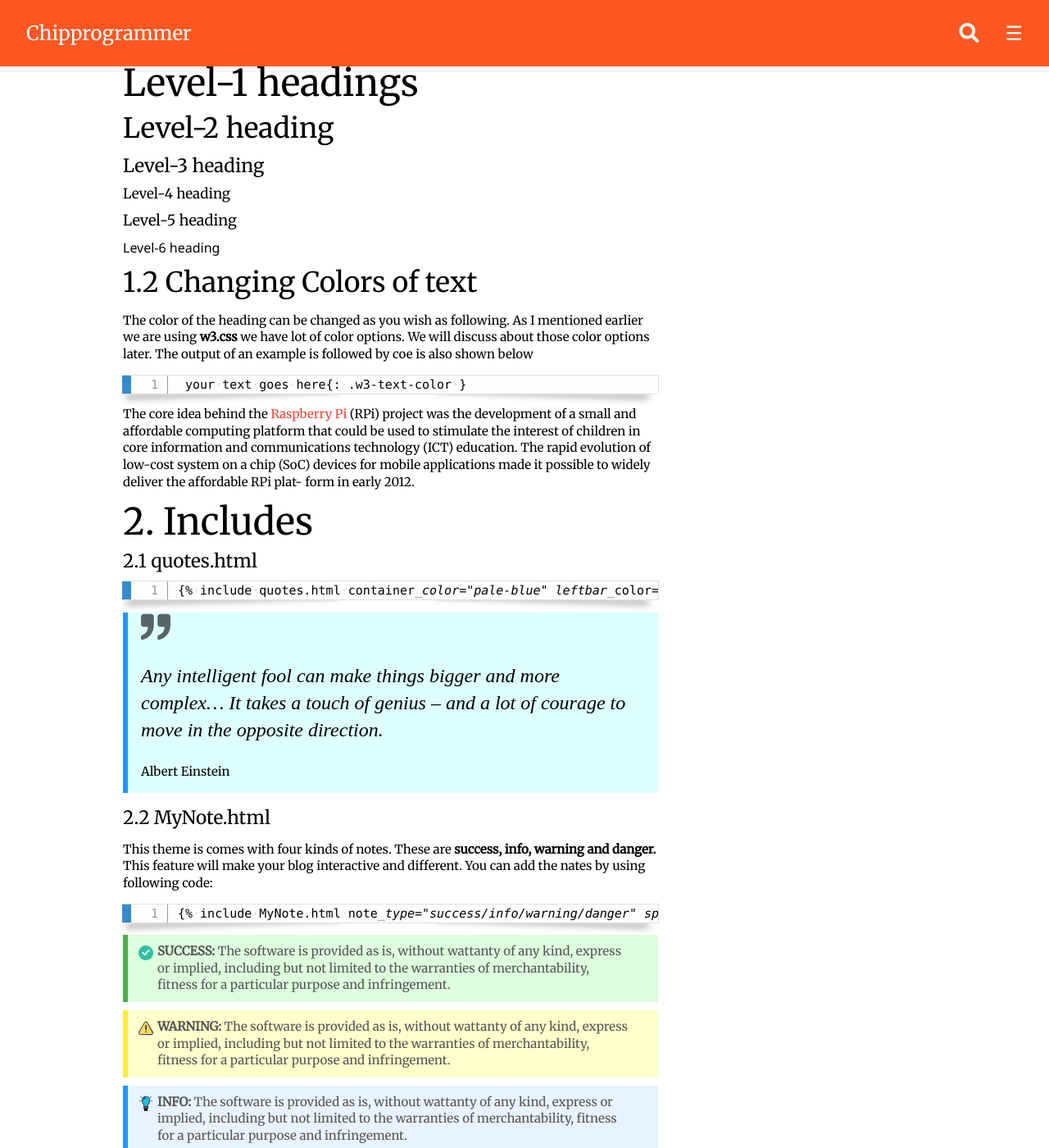
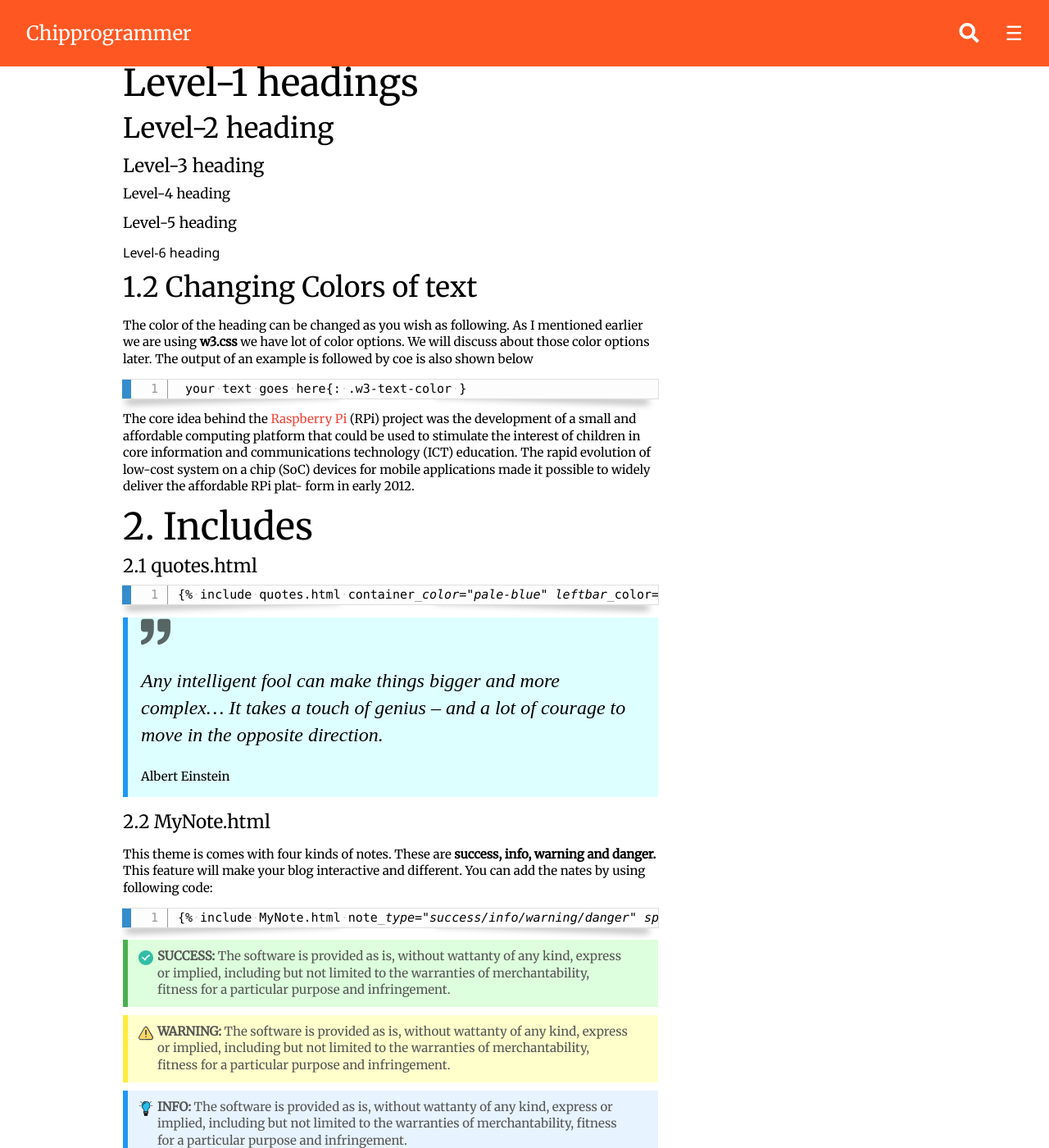
Before and after one commit to techiworld/techiworld.github.io, a Jekyll site: the page built from Documentation.md, in a window 1280 px wide and 1400 px high, scrolled down 592 px. Shown: the whole window at 82% size. Built offline with Jekyll 4.4.1, drawn with Linux system fonts in a browser that asks for light colours; comment, search, counter and statistics services are not loaded.

Commit message:
Update main.css

```diff
--- a/assets/css/main.css
+++ b/assets/css/main.css
@@ -1,4 +1,4 @@
-body,h1,h2,h3,h4,h5 {font-family: 'Merriweather', serif;}
+body,h1,h2,h3,h4,h5 {font-family: 'Merriweather', serif;line-height: 1.7em;}
 @media only screen and (min-width : 768px) {
 .container {
     width: 220px;
```
